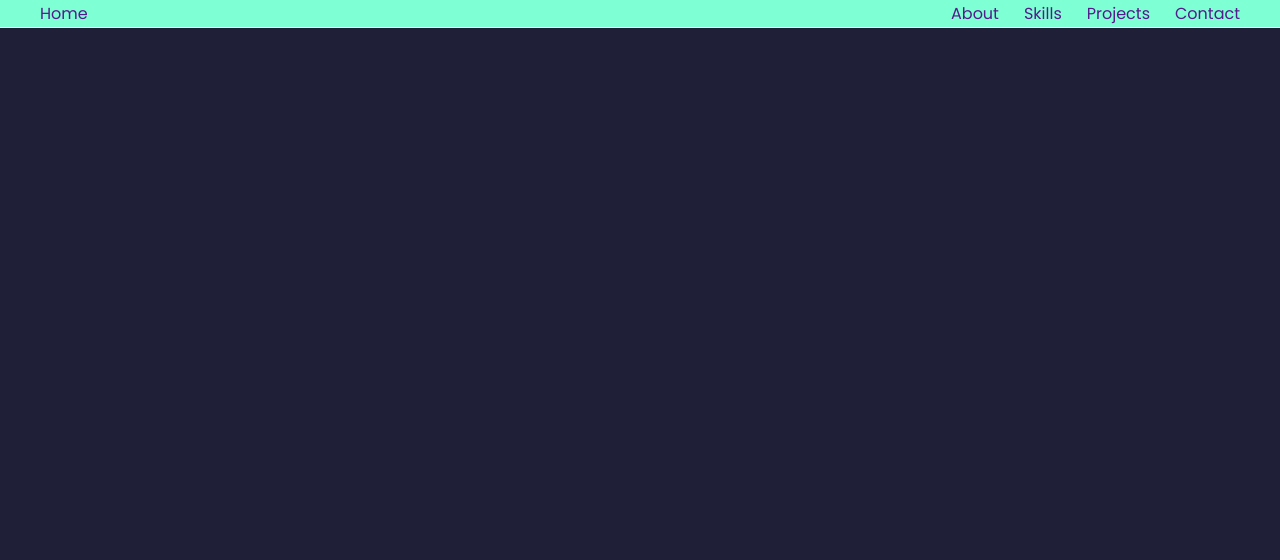
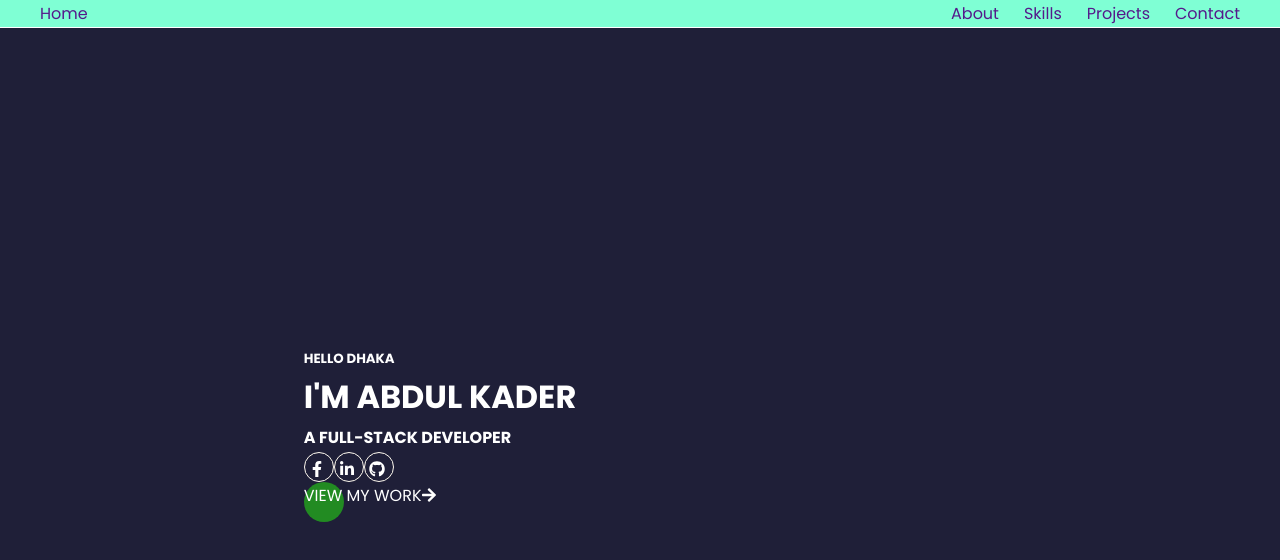
Before and after one commit to kaderabdul79/portfolio-developing-by-react, a React (Create React App) app: page / in a window 1280 px wide. Shown: the top 560 px of the page. Built offline with nearby package versions, Linux system fonts and the light colour scheme.

Commit message:
not finish the hero section yet

```diff
--- a/package.json
+++ b/package.json
@@ -8,6 +8,7 @@
     "@testing-library/user-event": "^13.5.0",
     "react": "^17.0.2",
     "react-dom": "^17.0.2",
+    "react-icons": "^4.3.1",
     "react-router-dom": "5.3",
     "react-scripts": "5.0.0",
     "web-vitals": "^2.1.4"
--- a/src/App.jsx
+++ b/src/App.jsx
@@ -7,12 +7,14 @@ import Footer from './components/footer/Footer';
 import Nav from './components/nav/Nav';
 import Portfolio from './components/portfolio/Portfolio';
 import { BrowserRouter, Switch, Route } from 'react-router-dom';
+import Hero from './components/hero/Hero';
 
 const App = () => {
     return (
         <div>
             <BrowserRouter>
                 <Header></Header>
+                <Hero></Hero>
                  <Switch>
                     {/* <Route exact path="/"></Route> */}
                 </Switch>
--- /dev/null
+++ b/src/components/hero/Hero.css
@@ -0,0 +1,64 @@
+.hero-area{
+    height: 100vh;
+    width: 100vh;
+    margin: 0 40px;
+    display: flex;
+    align-items: center;
+    justify-content: center;
+}
+.hero-left{
+
+    /* display: flex;
+    flex-direction: column;
+    align-items: center;
+    justify-content: end;
+    background-color: green; */
+}
+.hero-text{
+    text-transform: uppercase;
+}
+.hero-right{
+
+}
+.hero-text{
+
+}
+.media-container{
+    display: flex;
+}
+.social-media{
+    width: 30px;
+    height: 30px;
+    border-radius: 50%;
+    border: 1px solid floralwhite;
+    position: relative;
+}
+.social-media svg{
+    /* font-size: 10px; */
+    position: absolute;
+    right: 0;
+    top: 0;
+    transform: translate(-50%,50%);
+}
+.hero-btn{
+    display: flex;
+    align-items: center;
+    text-transform: uppercase;
+
+}
+.btn-text{
+    position: relative;
+    z-index: 6;
+}
+.btn-text::before{
+    content: "";
+    position: absolute;
+    width: 40px;
+    height: 40px;
+    border-radius: 100%;
+    background-color: forestgreen;
+    z-index: -2;
+}
+.btn-text:hover .btn-text::before{
+    width: 550px;
+}
--- /dev/null
+++ b/src/components/hero/Hero.js
@@ -0,0 +1,30 @@
+import React from 'react';
+import './Hero.css';
+import { FaFacebookF, FaGithub, FaLinkedinIn, FaArrowRight } from "react-icons/fa";
+
+const Hero = () => {
+    return (
+        <div className='hero-area'>
+            <div className="hero-left">
+                <div className="hero-text">
+                    <h5>Hello Dhaka</h5>
+                    <h1>I'm Abdul Kader</h1>
+                    <h4>A Full-Stack Developer</h4>
+                </div>
+                <div className="media-container">
+                    <div className="social-media facebook"><FaFacebookF /></div>
+                    <div className="social-media linkedin"><FaLinkedinIn /></div>
+                    <div className="social-media github"><FaGithub /></div>
+                </div>
+                <div className="hero-btn">
+                    <div className="btn-text">View My Work</div><FaArrowRight />
+                </div>
+            </div>
+            <div className="hero-right">
+
+            </div>
+        </div>
+    );
+};
+
+export default Hero;
```
Also changed, not shown: 1 other file (tests, documents, lock files or other folders).
